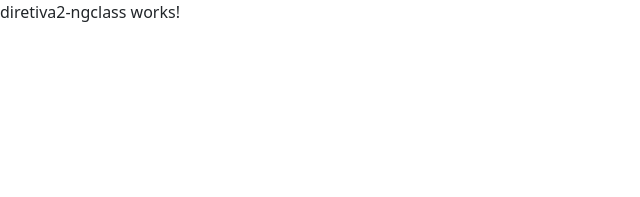
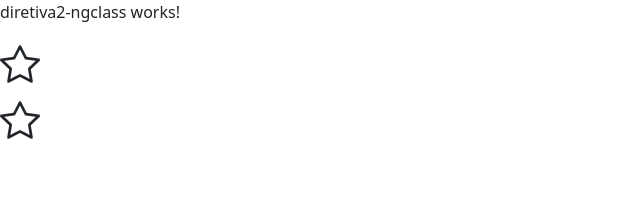
Before and after one commit to devFabioMats/formacao-angular, an Angular app in the folder diretivas2/: page / in a window 1280 px wide. Shown: the top 197 px of the page, without its empty margins (0-640 px from the left). Built offline with nearby package versions, Linux system fonts and the light colour scheme.

Commit message:
usando property binding e NGCLASS

```diff
--- a/diretivas2/src/app/diretiva2-ngclass/diretiva2-ngclass.component.html
+++ b/diretivas2/src/app/diretiva2-ngclass/diretiva2-ngclass.component.html
@@ -1 +1,21 @@
 <p>diretiva2-ngclass works!</p>
+
+<!--Sem usar ngClass-->
+<h1>
+  <i class="bi"
+    [class.bi-star]="!meuFavorito"
+    [class.bi-star-fill]="meuFavorito"
+    (click)="onClick()"
+  ></i>
+</h1>
+
+<!--Usando ngClass-->
+<h1>
+  <i class="bi"
+    [ngClass]="{
+      'bi-star': !meuFavorito,
+      'bi-star-fill': meuFavorito
+    }"
+    (click)="onClick()"
+  ></i>
+</h1>
--- a/diretivas2/src/app/diretiva2-ngclass/diretiva2-ngclass.component.ts
+++ b/diretivas2/src/app/diretiva2-ngclass/diretiva2-ngclass.component.ts
@@ -9,4 +9,9 @@ import { Component } from '@angular/core';
 })
 export class Diretiva2NgclassComponent {
 
+  meuFavorito: boolean = false;
+
+  onClick() {
+    this.meuFavorito = !this.meuFavorito;
+  }
 }
```
